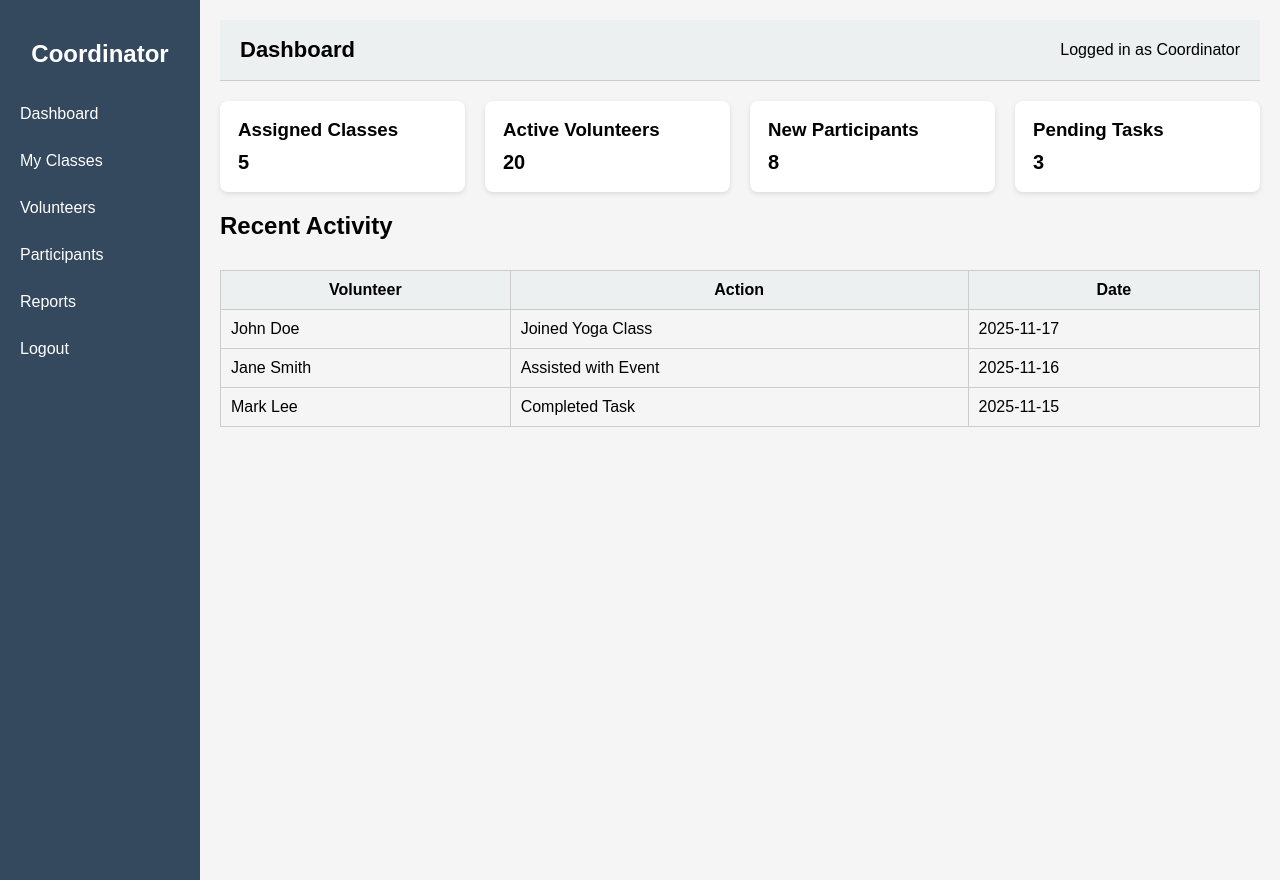
After one commit to tharaniweerarathne/volunteer_management_system, a PHP site: page /presentation/coordinator_dashboard.html in a window 1280 px wide. The commit adds this page. Run offline with PHP 8.4, Linux system fonts and the light colour scheme.

Commit message:
Update JS and HTML pages, remove old sign_in.html, add new PHP files and dashboards

```diff
--- a/presentation/about.html
+++ b/presentation/about.html
@@ -29,7 +29,7 @@
                 <p>Unity Volunteers Trust, established in 2023 and located in Seeduwa, is dedicated to empowering communities through volunteer action. We organize events such as beach cleanups, blood donation drives,
                      and awareness campaigns, bringing people together to create positive social impact. Our mission is to connect passionate volunteers with meaningful causes, inspire collective action, and make a
                      lasting difference in the lives of those in need.</p>
-                        <p>Through our efforts, we aim to help people gain the skills and confidence to improve their lives and communities. Every action, big or small, contributes to lasting change. <a href="sign_in.html" class="join-link">Join Us</a> today and be part of a movement that inspires hope and transforms lives.</p>
+                        <p>Through our efforts, we aim to help people gain the skills and confidence to improve their lives and communities. Every action, big or small, contributes to lasting change. <a href="sign_in.php" class="join-link">Join Us</a> today and be part of a movement that inspires hope and transforms lives.</p>
 
                     </div>
                 </div>
--- /dev/null
+++ b/presentation/coordinator_dashboard.html
@@ -0,0 +1,184 @@
+<!DOCTYPE html>
+<html lang="en">
+<head>
+    <meta charset="UTF-8">
+    <meta name="viewport" content="width=device-width, initial-scale=1.0">
+    <title>Coordinator Dashboard</title>
+    <style>
+        body {
+            margin: 0;
+            font-family: Arial, sans-serif;
+            background-color: #f5f5f5;
+        }
+
+        /* Sidebar */
+        .sidebar {
+            height: 100vh;
+            width: 200px;
+            position: fixed;
+            top: 0;
+            left: 0;
+            background-color: #34495e;
+            padding-top: 20px;
+            color: white;
+        }
+
+        .sidebar h2 {
+            text-align: center;
+            margin-bottom: 25px;
+        }
+
+        .sidebar a {
+            display: block;
+            color: white;
+            padding: 12px 20px;
+            text-decoration: none;
+            margin-bottom: 5px;
+        }
+
+        .sidebar a:hover {
+            background-color: #3d566e;
+        }
+
+        /* Main content */
+        .main-content {
+            margin-left: 200px;
+            padding: 20px;
+        }
+
+        /* Top navbar */
+        .topnav {
+            height: 60px;
+            background-color: #ecf0f1;
+            display: flex;
+            align-items: center;
+            justify-content: space-between;
+            padding: 0 20px;
+            border-bottom: 1px solid #ccc;
+        }
+
+        .topnav h1 {
+            margin: 0;
+            font-size: 22px;
+        }
+
+        .topnav .user-info {
+            font-size: 16px;
+        }
+
+        /* Dashboard cards */
+        .card-container {
+            display: flex;
+            flex-wrap: wrap;
+            gap: 20px;
+            margin-top: 20px;
+        }
+
+        .card {
+            background-color: white;
+            flex: 1 1 200px;
+            padding: 18px;
+            border-radius: 8px;
+            box-shadow: 0 2px 5px rgba(0,0,0,0.1);
+        }
+
+        .card h3 {
+            margin-top: 0;
+            margin-bottom: 10px;
+        }
+
+        .card p {
+            font-size: 20px;
+            margin: 0;
+            font-weight: bold;
+        }
+
+        /* Table styling */
+        table {
+            width: 100%;
+            border-collapse: collapse;
+            margin-top: 30px;
+        }
+
+        th, td {
+            padding: 10px;
+            border: 1px solid #ccc;
+        }
+
+        th {
+            background-color: #ecf0f1;
+        }
+
+    </style>
+</head>
+<body>
+
+    <!-- Sidebar -->
+    <div class="sidebar">
+        <h2>Coordinator</h2>
+        <a href="#">Dashboard</a>
+        <a href="#">My Classes</a>
+        <a href="#">Volunteers</a>
+        <a href="#">Participants</a>
+        <a href="#">Reports</a>
+        <a href="#">Logout</a>
+    </div>
+
+    <!-- Main content -->
+    <div class="main-content">
+        <!-- Top navbar -->
+        <div class="topnav">
+            <h1>Dashboard</h1>
+            <div class="user-info">Logged in as Coordinator</div>
+        </div>
+
+        <!-- Dashboard cards -->
+        <div class="card-container">
+            <div class="card">
+                <h3>Assigned Classes</h3>
+                <p>5</p>
+            </div>
+            <div class="card">
+                <h3>Active Volunteers</h3>
+                <p>20</p>
+            </div>
+            <div class="card">
+                <h3>New Participants</h3>
+                <p>8</p>
+            </div>
+            <div class="card">
+                <h3>Pending Tasks</h3>
+                <p>3</p>
+            </div>
+        </div>
+
+        <!-- Recent Activity Table -->
+        <div>
+            <h2>Recent Activity</h2>
+            <table>
+                <tr>
+                    <th>Volunteer</th>
+                    <th>Action</th>
+                    <th>Date</th>
+                </tr>
+                <tr>
+                    <td>John Doe</td>
+                    <td>Joined Yoga Class</td>
+                    <td>2025-11-17</td>
+                </tr>
+                <tr>
+                    <td>Jane Smith</td>
+                    <td>Assisted with Event</td>
+                    <td>2025-11-16</td>
+                </tr>
+                <tr>
+                    <td>Mark Lee</td>
+                    <td>Completed Task</td>
+                    <td>2025-11-15</td>
+                </tr>
+            </table>
+        </div>
+    </div>
+
+</body>
+</html>
--- a/presentation/join_events_main.html
+++ b/presentation/join_events_main.html
@@ -44,7 +44,7 @@
                             <a class="nav-link" href="index.html#contact">Contact Us</a>
                         </li>
                         <li class="nav-item">
-                            <button class="nav-button">Sign Up</button>
+                            <button class="nav-button" onclick="window.location.href='sign_in.php'">Sign Up</button>
                         </li>
                     </ul>
                 </div>
--- a/presentation/past_events.html
+++ b/presentation/past_events.html
@@ -38,7 +38,7 @@
                             <a class="nav-link" href="#contact">Contact</a>
                         </li>
                         <li class="nav-item">
-                            <button class="nav-button">Sign Up</button>
+                            <button class="nav-button" onclick="window.location.href='sign_in.php'">Sign Up</button>
                         </li>
                     </ul>
                 </div>
```
Also changed, not shown: assets/js/form-validation.js (+0 -23 lines), business_logic/UserLogic.php (added, +26 -0 lines), data_access/UserData.php (added, +18 -0 lines), presentation/admin_dashboard.html (added, +165 -0 lines), presentation/index.html (+7 -7 lines), presentation/login_process.php (added, +50 -0 lines), presentation/sign_in.php (renamed from presentation/sign_in.html, +29 -3 lines), presentation/volunteer_dashboard.html (added, +154 -0 lines).
